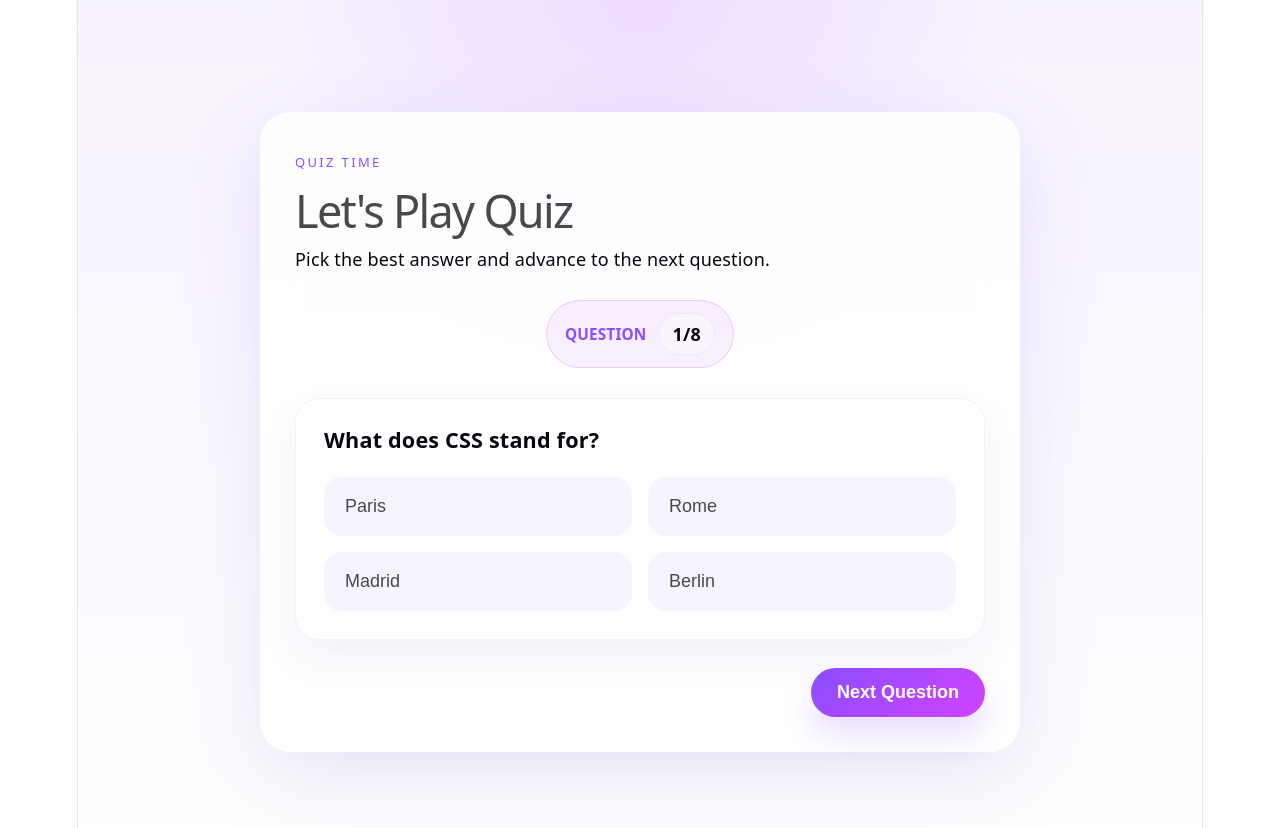
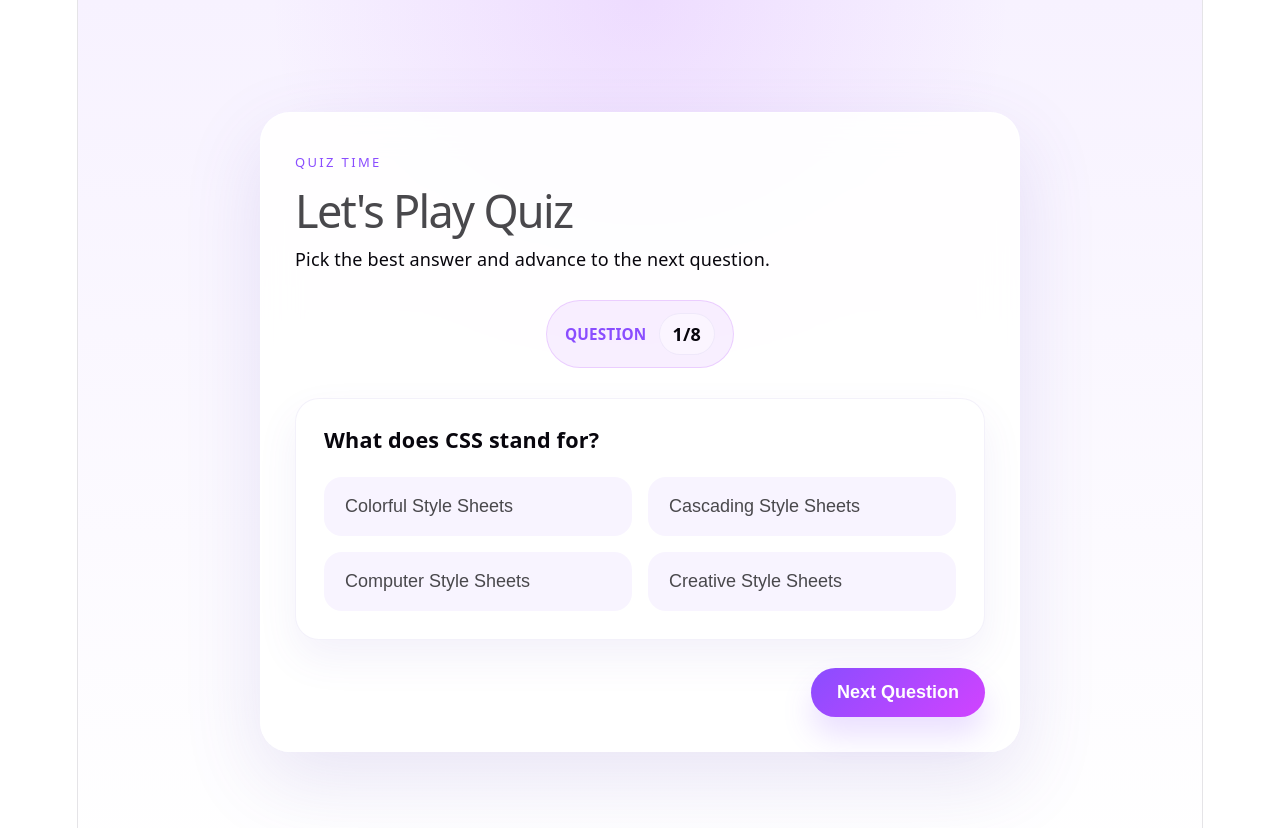
Before and after one commit to Richa26081995/ReactQuizApp, a React (Vite) app: page / in a window 1280 px wide. Shown: the top 828 px of the page. Built offline with nearby package versions, Linux system fonts and the light colour scheme.

Commit message:
Rendering & Shuffling Answer according to Questions

```diff
--- a/src/Components/Answer.jsx
+++ b/src/Components/Answer.jsx
@@ -1,9 +1,9 @@
 import React from 'react'
 
-const Answer = ({ label }) => {
+const Answer = ({ ansText }) => {
   return (
     <button className="answer-item" type="button">
-      {label}
+      {ansText}
     </button>
   )
 }
--- a/src/Components/Question.jsx
+++ b/src/Components/Question.jsx
@@ -12,10 +12,9 @@ const Question = () => {
         {currentQuestion}
       </div>
       <div className="answer-grid">
-        <Answer label="Paris" />
-        <Answer label="Rome" />
-        <Answer label="Madrid" />
-        <Answer label="Berlin" />
+        {quizState.answers.map((ans,index)=>(
+          <Answer ansText={ans} key={index}/>
+        ))}
       </div>
     </section>
   );
--- /dev/null
+++ b/src/Components/shuffleAnswers.jsx
@@ -0,0 +1,16 @@
+import React from 'react'
+
+const shuffleAnswers = (question) => {
+  const unshuffledAnswers = [
+    question.correctAnswer,
+    ...question.incorrectAnswers,
+  ];
+  return unshuffledAnswers.map((unshuffledAnswer)=>({
+    sort: Math.random(),
+    value: unshuffledAnswer
+  }))
+  .sort((a,b)=>a.sort - b.sort)
+  .map((a)=>a.value)
+}
+
+export default shuffleAnswers
--- a/src/GlobalContext/QuizContext.jsx
+++ b/src/GlobalContext/QuizContext.jsx
@@ -1,9 +1,11 @@
 import { createContext, useReducer } from "react";
 import question from "./data.js";
+import shuffleAnswers from "../Components/shuffleAnswers.jsx";
 const initialState = {
   currentQuestionIndex: 0,
   question,
   showResult: false,
+  answers:shuffleAnswers(question[0])
 };
 const reducer = (state, action) => {
   if (action.type === "NEXT_QUES") {
@@ -11,10 +13,12 @@ const reducer = (state, action) => {
     const currentQuestionIndex = showResult
       ? state.currentQuestionIndex
       : state.currentQuestionIndex + 1;
+      const answers = showResult?[]:shuffleAnswers(state.question[currentQuestionIndex])
     return {
       ...state,
       currentQuestionIndex: state.currentQuestionIndex + 1,
-      showResult
+      showResult,
+      answers,
     };
   }
   if(action.type === 'RESTART'){
```
